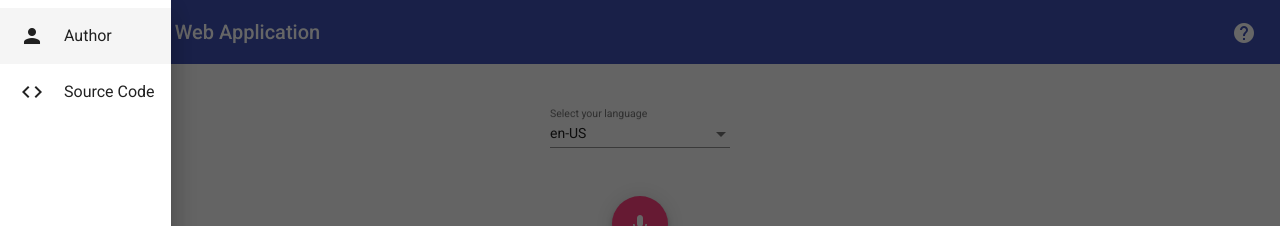
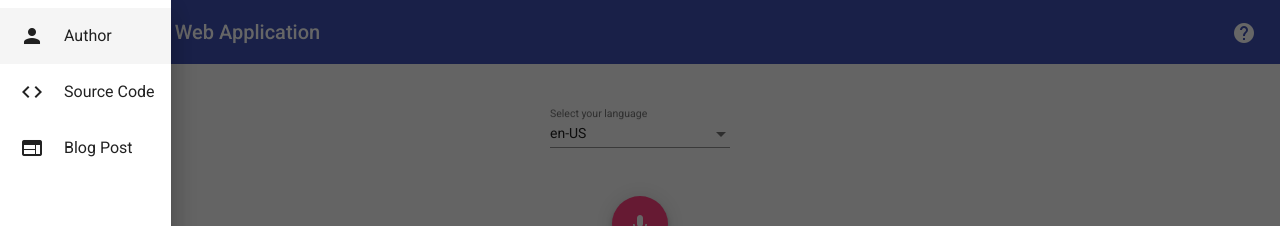
Before and after one commit to andyvalencia1105/AIAngSpeech, an Angular app: page /web-speech in a window 1280 px wide. Both pictures are taken after a click on the button "menu". Shown: the top 226 px of the page. Built offline with nearby package versions, Linux system fonts and the light colour scheme.

Commit message:
Deployment config and minor fixes

```diff
--- a/angular.json
+++ b/angular.json
@@ -123,6 +123,10 @@
               "devServerTarget": "web-speech-angular:serve:production"
             }
           }
+        },
+        "deploy": {
+          "builder": "angular-cli-ghpages:deploy",
+          "options": {}
         }
       }
     }
--- a/package.json
+++ b/package.json
@@ -7,7 +7,8 @@
     "build": "ng build",
     "test": "ng test",
     "lint": "ng lint",
-    "e2e": "ng e2e"
+    "e2e": "ng e2e",
+    "deploy": "ng deploy web-speech-angular --base-href=/web-speech-angular/"
   },
   "private": true,
   "dependencies": {
@@ -29,9 +30,10 @@
     "@angular-devkit/build-angular": "~0.1000.0",
     "@angular/cli": "~10.0.0",
     "@angular/compiler-cli": "~10.0.0",
-    "@types/node": "^12.11.1",
     "@types/jasmine": "~3.5.0",
     "@types/jasminewd2": "~2.0.3",
+    "@types/node": "^12.11.1",
+    "angular-cli-ghpages": "^0.6.2",
     "codelyzer": "^6.0.0-next.1",
     "jasmine-core": "~3.5.0",
     "jasmine-spec-reporter": "~5.0.0",
--- a/src/app/app.component.html
+++ b/src/app/app.component.html
@@ -8,6 +8,10 @@
       <a mat-list-item href="https://github.com/luixaviles/web-speech-angular" target="_blank">
         <mat-icon mat-list-icon>code</mat-icon>
         <span mat-line>Source Code</span>
+      </a>
+      <a mat-list-item href="https://luixaviles.com/2020/07/build-your-first-voice-driven-web-app/" target="_blank">
+        <mat-icon mat-list-icon>web</mat-icon>
+        <span mat-line>Blog Post</span>
       </a>
     </mat-nav-list>
   </mat-sidenav>
--- a/src/app/web-speech/web-speech.component.html
+++ b/src/app/web-speech/web-speech.component.html
@@ -26,6 +26,6 @@
 </section>
 <section>
   <mat-form-field class="speech-result-width">
-    <textarea matInput [value]="totalTranscript || ''" placeholder="Speech Input Result" rows="15" disabled="false"></textarea>
+    <textarea matInput [value]="totalTranscript || ''" placeholder="Speech Input Result" rows="15" disabled="true"></textarea>
   </mat-form-field>
 </section>
```
Also changed, not shown: 1 other file (tests, documents, lock files or other folders).
